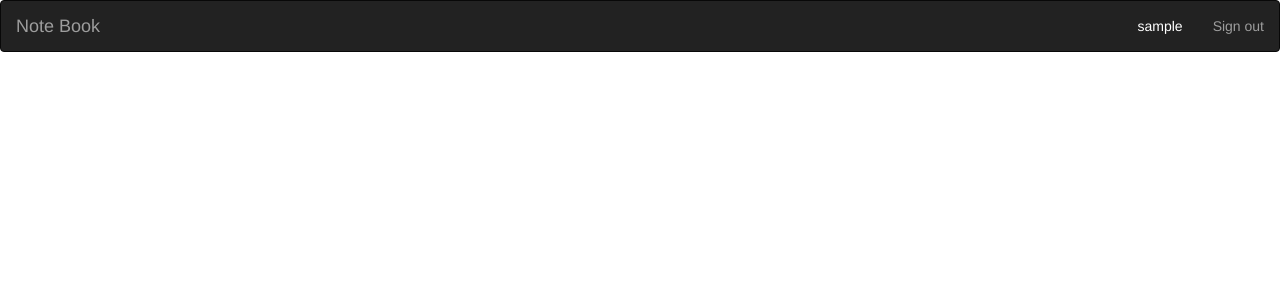
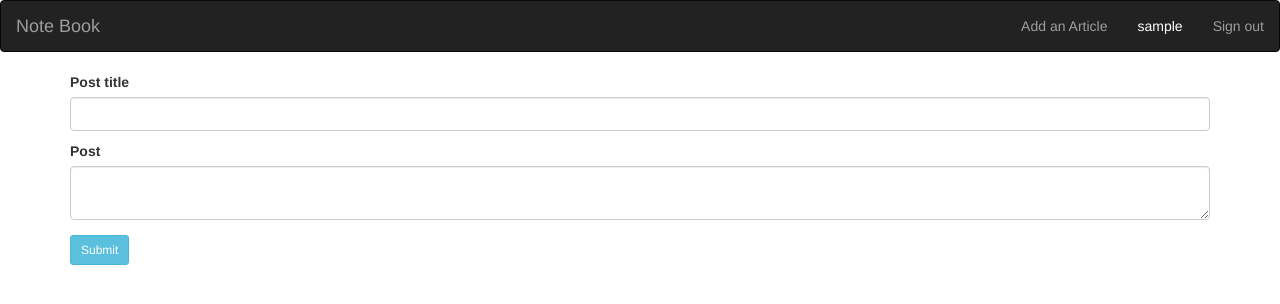
Before and after one commit to Fahari/Blog, a Flask app: template app/templates/posts.html in a window 1280 px wide. Shown: the top 304 px of the page. Run offline with Flask 2, Linux system fonts and the light colour scheme; the template is opened without the code that fills it: values that come from a table or form of the project are taken from there, others are empty; the visitor is signed in with stand-in values (Sample User, id 1); data comes from the database, SQL or seed files in the repository; some libraries are stand-ins or nearby versions.

Commit message:
update the navbar,forms,views and posts. just a migration away to resolve a subscriber error

```diff
--- a/app/main/forms.py
+++ b/app/main/forms.py
@@ -5,7 +5,7 @@ from wtforms.validators import Required
 class PostForm(FlaskForm):
 
     title = StringField('Post title',validators=[Required()])
-    post = TextAreaField('Post', validators=[Required()])
+    content = TextAreaField('Post', validators=[Required()])
     submit = SubmitField('Submit')
 
 class SubscribeForm(FlaskForm):
--- a/app/templates/navbar.html
+++ b/app/templates/navbar.html
@@ -15,6 +15,7 @@
             </div> -->
     <ul class="nav navbar-nav navbar-right">
       {% if current_user.is_authenticated %}
+      <li><a href="{{url_for('main.add_post')}}">Add an Article</a></li>
       <li style="color:white;padding:15px;">{{current_user.username}}</li>
       <li><a href="{{url_for('auth.logout')}}">Sign out</a></li>
       {% else %}
--- a/app/templates/posts.html
+++ b/app/templates/posts.html
@@ -1,2 +1,17 @@
 {% extends 'base.html'%}
 {% import "bootstrap/wtf.html" as wtf %}
+
+
+{% block content%}
+    <div class="container">
+        <form class="form-group" method="post" enctype="multipart/form-data">
+            {{form.hidden_tag()}}
+            {{form.title.label}}
+            {{form.title(class = "form-control",style="margin-bottom: 10px;")}}
+            {{form.content.label}}
+            {{form.content(class = "form-control", style="margin-bottom: 15px;")}}
+            <!-- <input type="file" name="photo" id="" class="form-control" style="margin-bottom:15px" required> -->
+            {{form.submit(class = "btn btn-sm btn-info")}}
+        </form>
+    </div>
+{% endblock%}
```
Also changed, not shown: app/main/views.py (+32 -2 lines).
